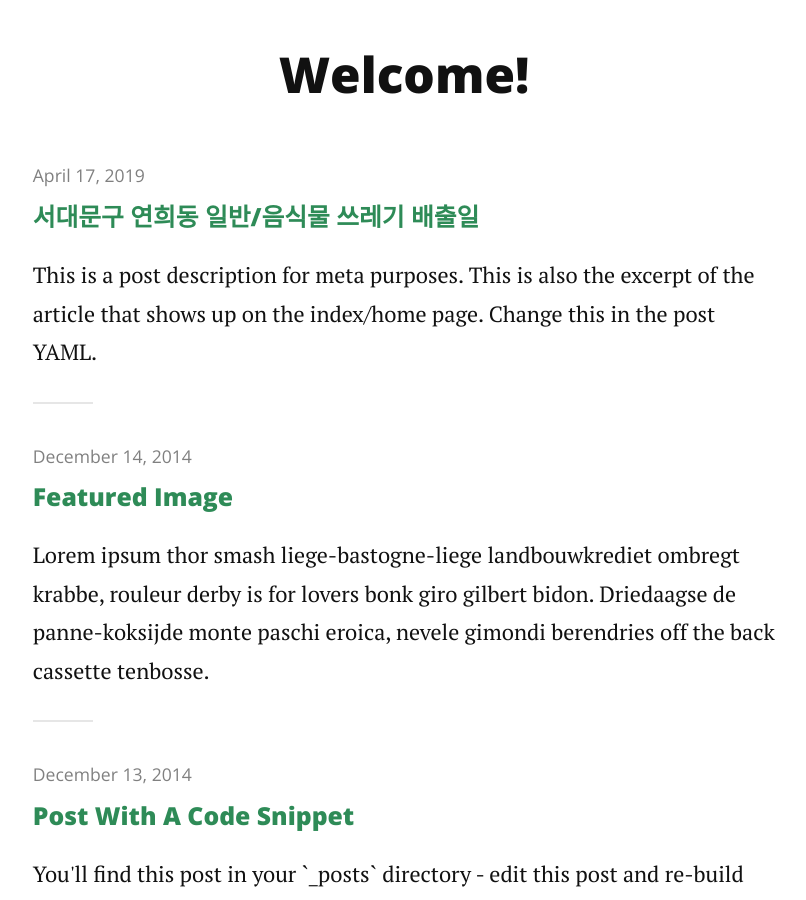
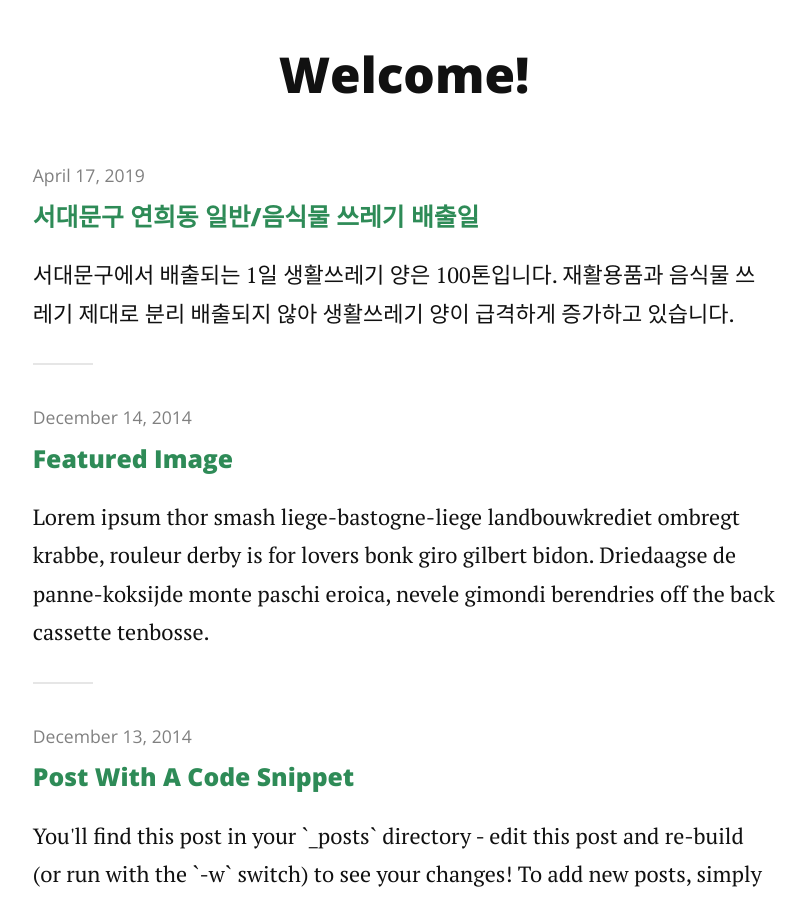
Before and after one commit to yonseisreda/yonseisreda.github.io, a Jekyll site: the page built from index.html, in a window 1280 px wide and 900 px high, scrolled down 318 px. Shown: the whole window, without its empty margins (236-1042 px from the left). Built offline with Jekyll 4.4.1, drawn with Linux system fonts in a browser that asks for light colours; nearby versions of some CDN libraries; the list of posts is cut into pages by our own code.

Commit message:
Update 2014-12-15-yonhui-waste-disposal.markdown

```diff
--- a/_posts/2014-12-15-yonhui-waste-disposal.markdown
+++ b/_posts/2014-12-15-yonhui-waste-disposal.markdown
@@ -2,7 +2,7 @@
 layout: post
 title:  "서대문구 연희동 일반/음식물 쓰레기 배출일"
 date:   2019-04-17
-description: This is a post description for meta purposes. This is also the excerpt of the article that shows up on the index/home page. Change this in the post YAML.
+description: 서대문구에서 배출되는 1일 생활쓰레기 양은 100톤입니다. 재활용품과 음식물 쓰레기 제대로 분리 배출되지 않아 생활쓰레기 양이 급격하게 증가하고 있습니다.
 ---
 
 <p class="intro"><span class="dropcap"></span>서대문구에서 배출되는 1일 생활쓰레기 양은 100톤입니다. 재활용품과 음식물 쓰레기 제대로 분리 배출되지 않아 생활쓰레기 양이 급격하게 증가하고 있습니다.</p>
```
